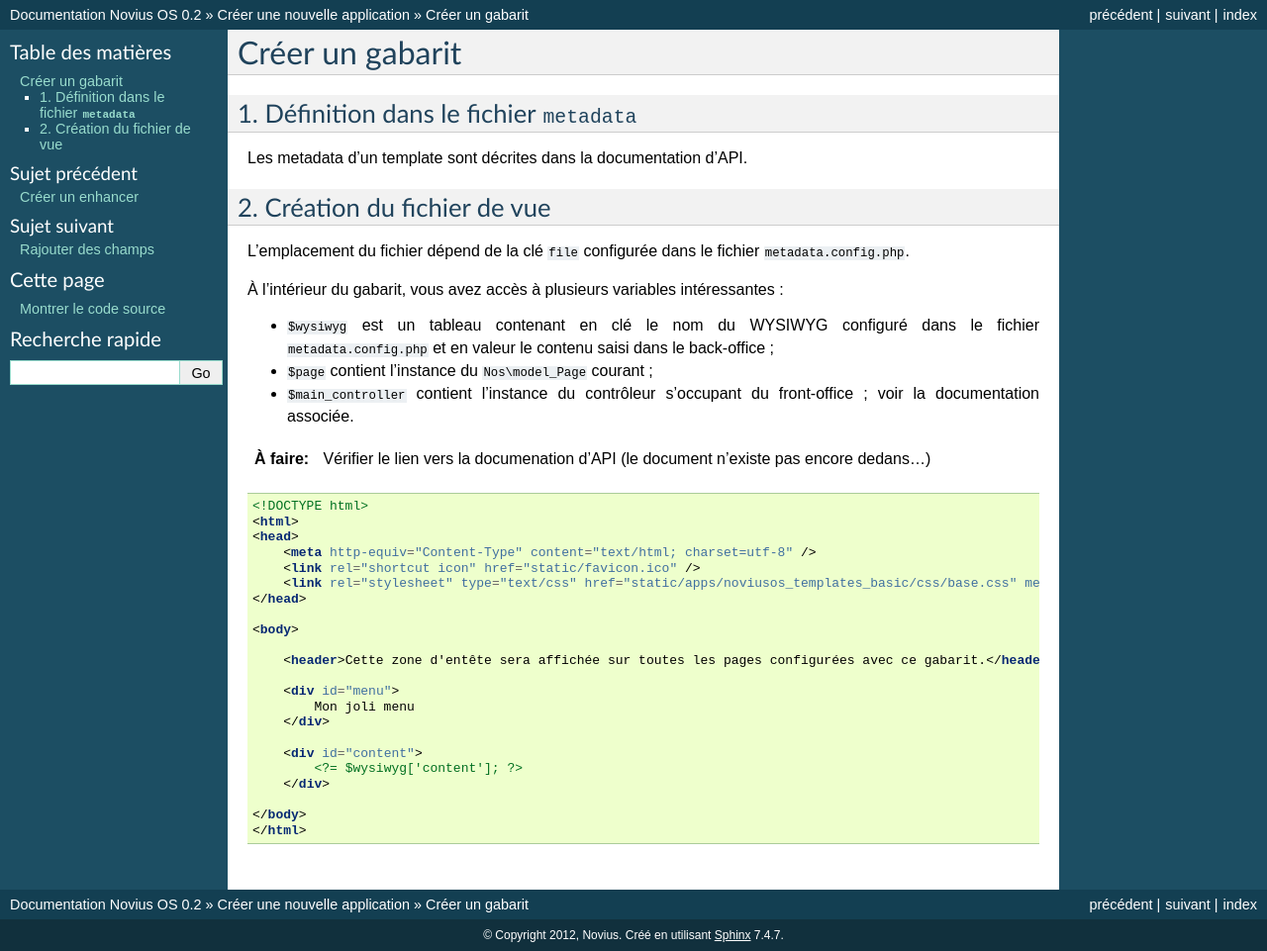
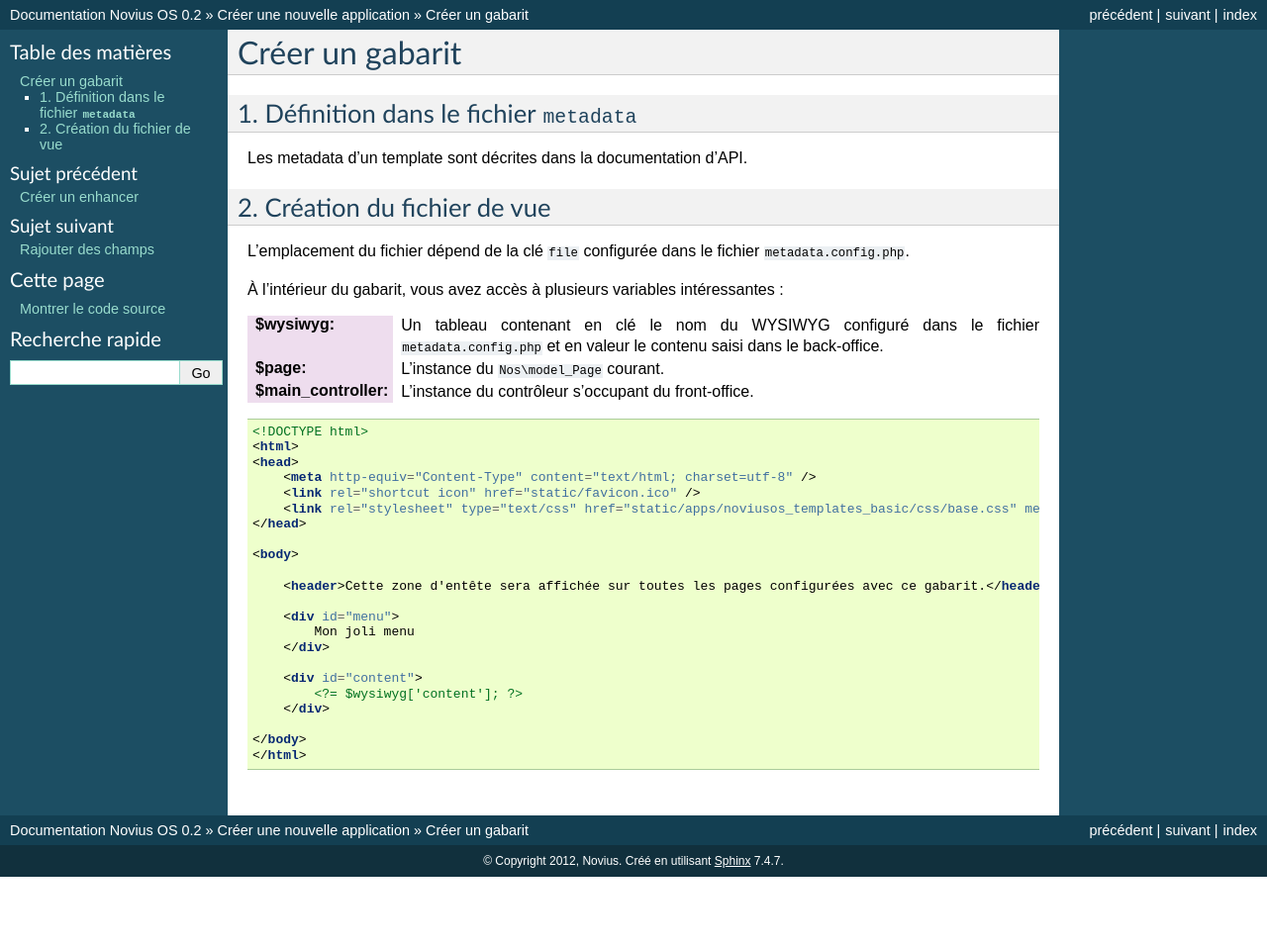
Before and after one commit to vrcAlbert/documentation-api, a Sphinx documentation site: the page built from source/app_create/template.rst, in a window 1280 px wide. Shown: the whole page at 99% size. Built offline with Sphinx 7.4.7, drawn with Linux system fonts in a browser that asks for light colours; after the commit the page ends 900 px from its top, so only the background shows below that.

```diff
--- a/source/app_create/template.rst
+++ b/source/app_create/template.rst
@@ -16,16 +16,10 @@ L'emplacement du fichier dépend de la clé ``file`` configurée dans le fichier
 
 À l'intérieur du gabarit, vous avez accès à plusieurs variables intéressantes :
 
-- ``$wysiwyg`` est un tableau contenant en clé le nom du WYSIWYG configuré dans le fichier :file:`metadata.config.php`
-  et en valeur le contenu saisi dans le back-office ;
-- ``$page`` contient l'instance du ``Nos\model_Page`` courant ;
-- ``$main_controller`` contient l'instance du contrôleur s'occupant du front-office ;
-  :ref:`voir la documentation associée <api:php/classes/controller_front>`.
-
-.. todo::
-
-    Vérifier le lien vers la documenation d'API (le document n'existe pas encore dedans...)
-
+:$wysiwyg: Un tableau contenant en clé le nom du WYSIWYG configuré dans le fichier :file:`metadata.config.php`
+  		   et en valeur le contenu saisi dans le back-office.
+:$page: L'instance du ``Nos\model_Page`` courant.
+:$main_controller: L'instance du :ref:`contrôleur s'occupant du front-office <api:php/classes/controller_front>`.
 
 .. code-block:: html
 
```
Also changed, not shown: source/reserve/technical/applications/interfaces/appdesk.rst (+0 -7 lines).
